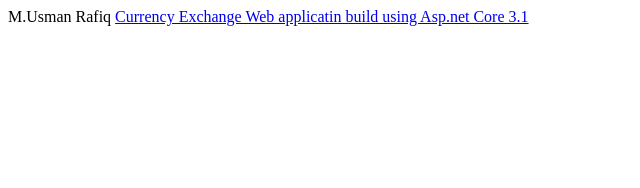
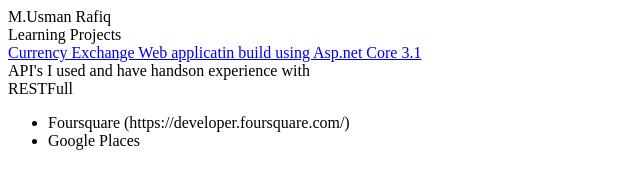
Before and after one commit to musmanrafiq/musmanrafiq.github.io, a plain HTML site: page index.html in a window 1280 px wide. Shown: the whole page, without its empty margins (0-640 px from the left). Drawn offline with Linux system fonts and the light colour scheme.

Commit message:
Updated Profile

```diff
--- a/index.html
+++ b/index.html
@@ -1,5 +1,15 @@
-M.Usman Rafiq
-
-<a href="https://github.com/Usman-uzi/CurrencyExchange_AspDotnetCore"
-  >Currency Exchange Web applicatin build using Asp.net Core 3.1</a
->
+<div>M.Usman Rafiq</div>
+<div>Learning Projects</div>
+<div>
+  <a href="https://github.com/Usman-uzi/CurrencyExchange_AspDotnetCore"
+    >Currency Exchange Web applicatin build using Asp.net Core 3.1</a
+  >
+</div>
+<div>
+  <div>API's I used and have handson experience with</div>
+  <div>RESTFull</div>
+  <ul>
+    <li>Foursquare (https://developer.foursquare.com/)</li>
+    <li>Google Places</li>
+  </ul>
+</div>
```
